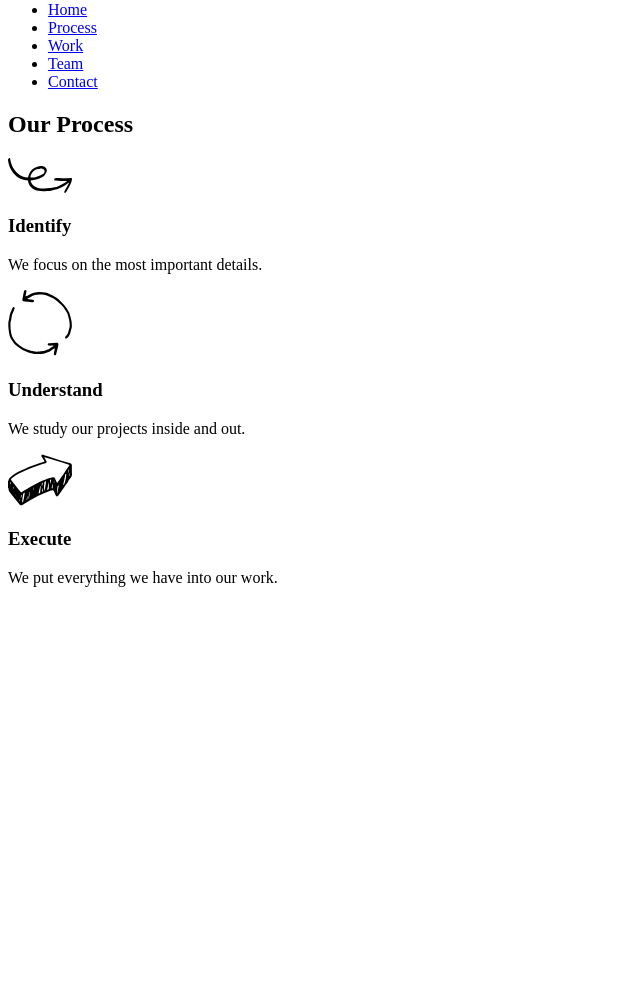
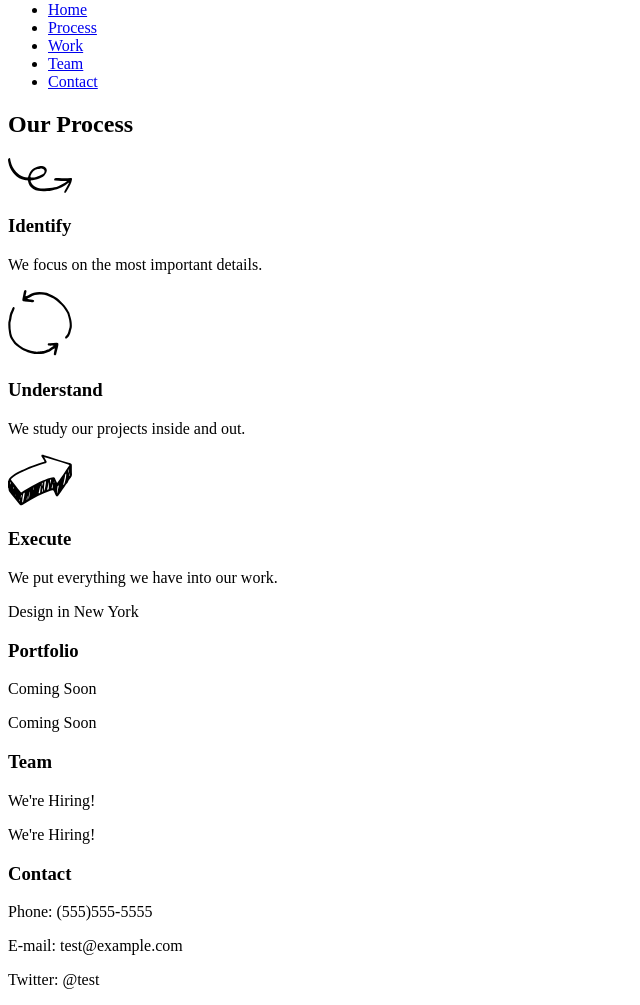
Before and after one commit to ASmith6/broadway, a plain HTML site: page index.html in a window 1280 px wide. Shown: the part 79-1084 px from the top of the page, without its empty margins (0-640 px from the left). Before the commit the page ends 800 px from the top, so only its background shows below. Drawn offline with Linux system fonts and the light colour scheme.

Commit message:
add design section, team section, contact section

```diff
--- a/index.html
+++ b/index.html
@@ -46,6 +46,32 @@
       <p>We put everything we have into our work.</p>
     </div>
 
+    <!-- Design Ny Section -->
+    <div class="design">
+      <div class="portfolio">
+        <p>Design in New York</p>
+        <h3>Portfolio</h3>
+        <p>Coming Soon</p>
+      </div>
+      <!-- Team Section -->
+      <div class="team">
+        <p>Coming Soon</p>
+        <h3>Team</h3>
+        <p>We're Hiring!</p>
+      </div>
+      <!-- Contact Section -->
+      <div class="contact">
+        <p>We're Hiring!</p>
+        <h3>Contact</h3>
+        <p>Phone: (555)555-5555</p>
+        <p>E-mail: test@example.com </p>
+        <p>Twitter: @test</p>
+      </div>
+
+
+
+    </div>
+
 
 
 
```
